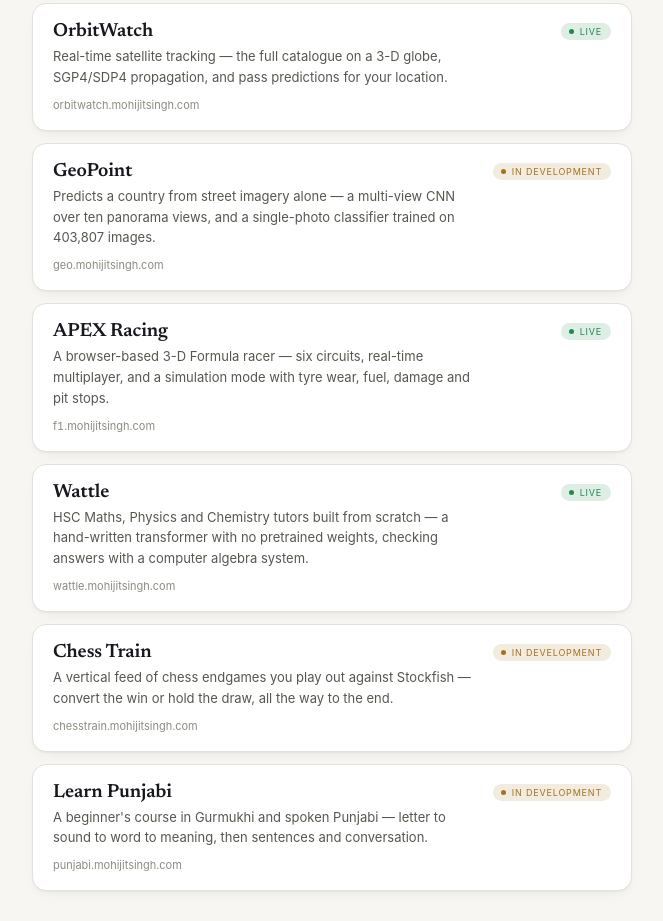
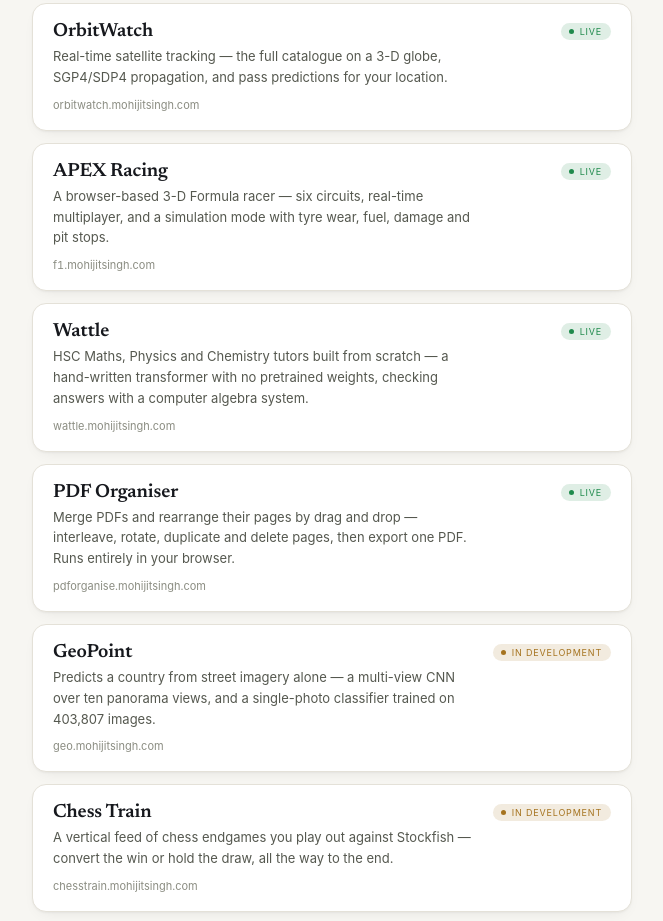
Before and after one commit to mohijit/mohijitsingh-hub, a plain HTML site: page index.html in a window 1280 px wide. Shown: the part 651-1572 px from the top of the page, without its empty margins (308-971 px from the left). Drawn offline with Linux system fonts and the light colour scheme.

Commit message:
Add PDF Organiser; list live projects before in-development ones
Co-Authored-By: Claude Opus 5.5 <noreply@anthropic.com>

```diff
--- a/index.html
+++ b/index.html
@@ -115,6 +115,7 @@
   .card:nth-child(7) { animation-delay: .34s; }
   .card:nth-child(8) { animation-delay: .39s; }
   .card:nth-child(9) { animation-delay: .44s; }
+  .card:nth-child(10) { animation-delay: .49s; }
   @keyframes rise {
     from { opacity: 0; transform: translateY(10px); }
     to   { opacity: 1; transform: none; }
@@ -258,15 +259,6 @@
       <div class="card-url">orbitwatch.mohijitsingh.com</div>
     </a>
 
-    <a class="card" href="https://geo.mohijitsingh.com" target="_blank" rel="noopener">
-      <div class="card-top">
-        <span class="card-name">GeoPoint</span>
-        <span class="status dev">In development</span>
-      </div>
-      <div class="card-desc">Predicts a country from street imagery alone &mdash; a multi-view CNN over ten panorama views, and a single-photo classifier trained on 403,807 images.</div>
-      <div class="card-url">geo.mohijitsingh.com</div>
-    </a>
-
     <a class="card" href="https://f1.mohijitsingh.com" target="_blank" rel="noopener">
       <div class="card-top">
         <span class="card-name">APEX Racing</span>
@@ -283,6 +275,24 @@
       </div>
       <div class="card-desc">HSC Maths, Physics and Chemistry tutors built from scratch &mdash; a hand-written transformer with no pretrained weights, checking answers with a computer algebra system.</div>
       <div class="card-url">wattle.mohijitsingh.com</div>
+    </a>
+
+    <a class="card" href="https://pdforganise.mohijitsingh.com" target="_blank" rel="noopener">
+      <div class="card-top">
+        <span class="card-name">PDF Organiser</span>
+        <span class="status live">Live</span>
+      </div>
+      <div class="card-desc">Merge PDFs and rearrange their pages by drag and drop &mdash; interleave, rotate, duplicate and delete pages, then export one PDF. Runs entirely in your browser.</div>
+      <div class="card-url">pdforganise.mohijitsingh.com</div>
+    </a>
+
+    <a class="card" href="https://geo.mohijitsingh.com" target="_blank" rel="noopener">
+      <div class="card-top">
+        <span class="card-name">GeoPoint</span>
+        <span class="status dev">In development</span>
+      </div>
+      <div class="card-desc">Predicts a country from street imagery alone &mdash; a multi-view CNN over ten panorama views, and a single-photo classifier trained on 403,807 images.</div>
+      <div class="card-url">geo.mohijitsingh.com</div>
     </a>
 
     <a class="card" href="https://chesstrain.mohijitsingh.com" target="_blank" rel="noopener">
```
